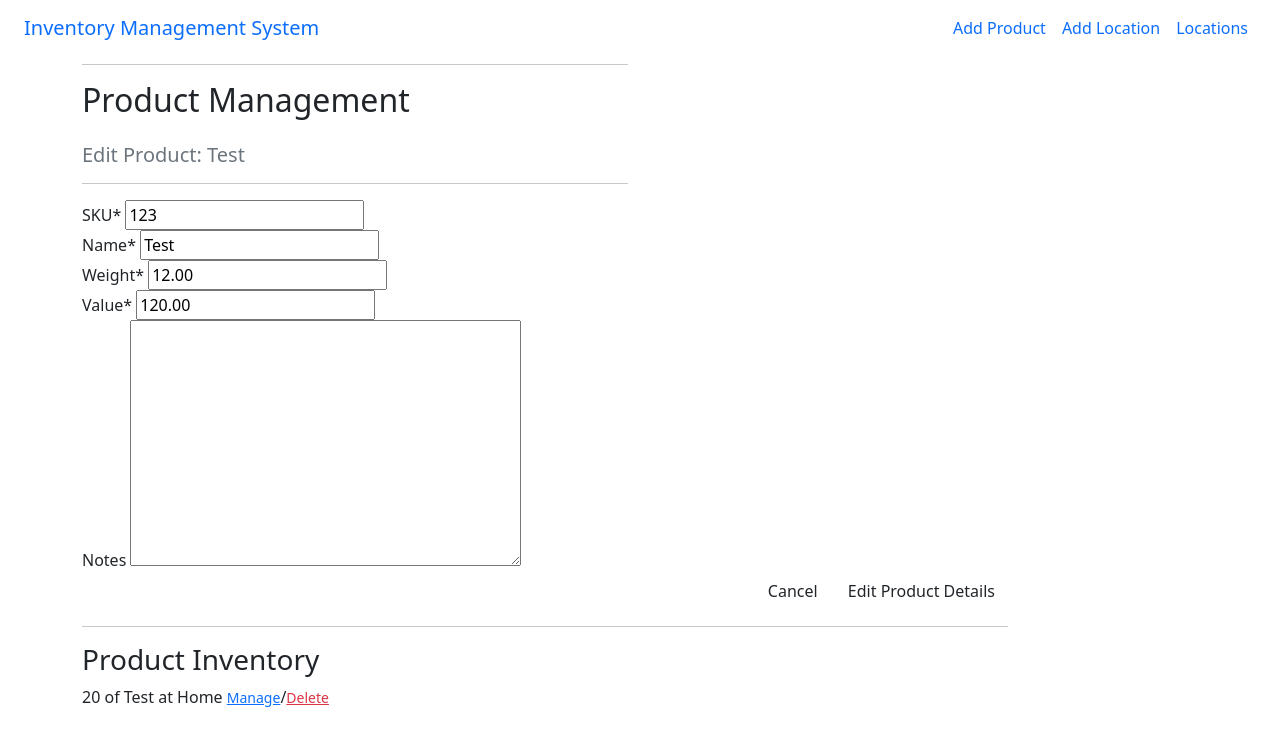
After one commit to ItsAlanK/inventory-management-app, a Django app: page /edit/1/ in a window 1280 px wide. The commit adds this page. Shown: the top 746 px of the page. Run offline with Django 3.2, Linux system fonts and the light colour scheme; data comes from the database, SQL or seed files in the repository; both versions use the stored data as it was after the commit; some libraries are stand-ins or nearby versions.

Commit message:
Add create locations page, finished add product page and start edit product view and template. Currently displays form to edit product details and list on inventory with manage buttons, no submission yet.

```diff
--- /dev/null
+++ b/products/templates/products/edit-product.html
@@ -0,0 +1,36 @@
+{% extends "base.html" %}
+{% load static %}
+{% load crispy_forms_tags %}
+
+{% block content %}
+    <div class="container">
+        <div class="row">
+            <div class="col-12 col-md-6">
+                <hr>
+                <h2 class="logo-font mb-4">Product Management</h2>
+                    <h5 class="text-muted">Edit Product: {{ product.name }}</h5>
+                <hr>
+            </div>
+        </div>
+        <div class="row">
+            <div class="col-12 col-md-10">
+                <form method="POST" action="{% url 'edit_product' product.id %}" class="form mb-2" enctype="multipart/form-data">
+                    {% csrf_token %}
+                    {{ product_form | crispy }}
+                    <div class="text-end">
+                        <a href="" class="btn btn-grey-outline rounded">Cancel</a>
+                        <input class="btn btn-grey rounded" type="submit" value="Edit Product Details"></input>
+                    </div>
+                </form>
+                <hr>
+                <h3>Product Inventory</h3>
+                {% for i in product_inventory %}
+                        <p>{{ i.quantity }} of {{ i }} at {{ i.location }}
+                            <a class="text-primary" href=""><small>Manage</small></a>/<a class="text-danger"><small>Delete</small></a>
+                        </p>
+
+                {% endfor %}
+            </div>
+        </div>
+    </div>
+{% endblock %}
--- a/products/templates/products/index.html
+++ b/products/templates/products/index.html
@@ -45,7 +45,7 @@
                             {% endfor %}
                             </td>
                         <td>{{ p.notes }}</td>
-                        <td><a class="text-primary"><small>Edit</small></a>/<a class="text-danger"><small>Delete</small></a></td>
+                        <td><a class="text-primary" href="{% url 'edit_product' p.id %}"><small>Manage</small></a>/<a class="text-danger"><small>Delete</small></a></td>
                     </tr>
                     {% endfor %}
                 </tbody>
--- a/products/urls.py
+++ b/products/urls.py
@@ -5,5 +5,7 @@ from . import views
 urlpatterns = [
     path('', views.index, name='home'),
     path('add-product', views.add_product, name='add_product'),
+    path('edit/<int:product_id>/', views.edit_product, name='edit_product'),
     path('add-location', views.add_location, name='add_location'),
+    path('locations', views.locations, name='locations'),
 ]
--- a/products/views.py
+++ b/products/views.py
@@ -1,4 +1,5 @@
-from django.shortcuts import render, redirect, reverse
+from django.shortcuts import render, redirect, reverse, get_object_or_404
+from django.forms import formset_factory
 from .models import Product, Location, Inventory
 from .forms import ProductForm, InventoryForm, LocationForm
 
@@ -49,6 +50,31 @@ def add_product(request):
     return render(request, template, context)
 
 
+def edit_product(request, product_id):
+    """
+    Edit product details and inventory information
+    """
+    product = get_object_or_404(Product, pk=product_id)
+    product_form = ProductForm(instance=product)
+
+    inventory = Inventory.objects.all()
+    product_inventory = []
+
+    for i in inventory:
+        if i.product == product:
+            product_inventory.append(i)
+
+    template = 'products/edit-product.html'
+
+    context={
+            'product_form': product_form,
+            'product': product,
+            'product_inventory': product_inventory,
+            }
+
+    return render(request, template, context)
+
+
 def add_location(request):
     """ Add a location """
 
@@ -69,3 +95,19 @@ def add_location(request):
     }
 
     return render(request, template, context)
+
+
+def locations(request):
+    """
+    View to handle displaying location list
+    """
+
+    locations = Location.objects.all()
+    inventory = Inventory.objects.all()
+
+    context = {
+        'locations': locations,
+        'inventory': inventory,
+    }
+
+    return render(request, 'products/locations.html', context)
--- a/templates/base.html
+++ b/templates/base.html
@@ -35,7 +35,7 @@
                         <a class="nav-link" href="{% url 'add_location' %}">Add Location</a>
                       </li>
                       <li class="nav-item">
-                        <a class="nav-link" href="#">Manage/Delete Location</a>
+                        <a class="nav-link" href="{% url 'locations' %}">Locations</a>
                       </li>
                     </ul>
                   </div>
```
Also changed, not shown: products/templates/products/locations.html (added, +42 -0 lines), db.sqlite3.
